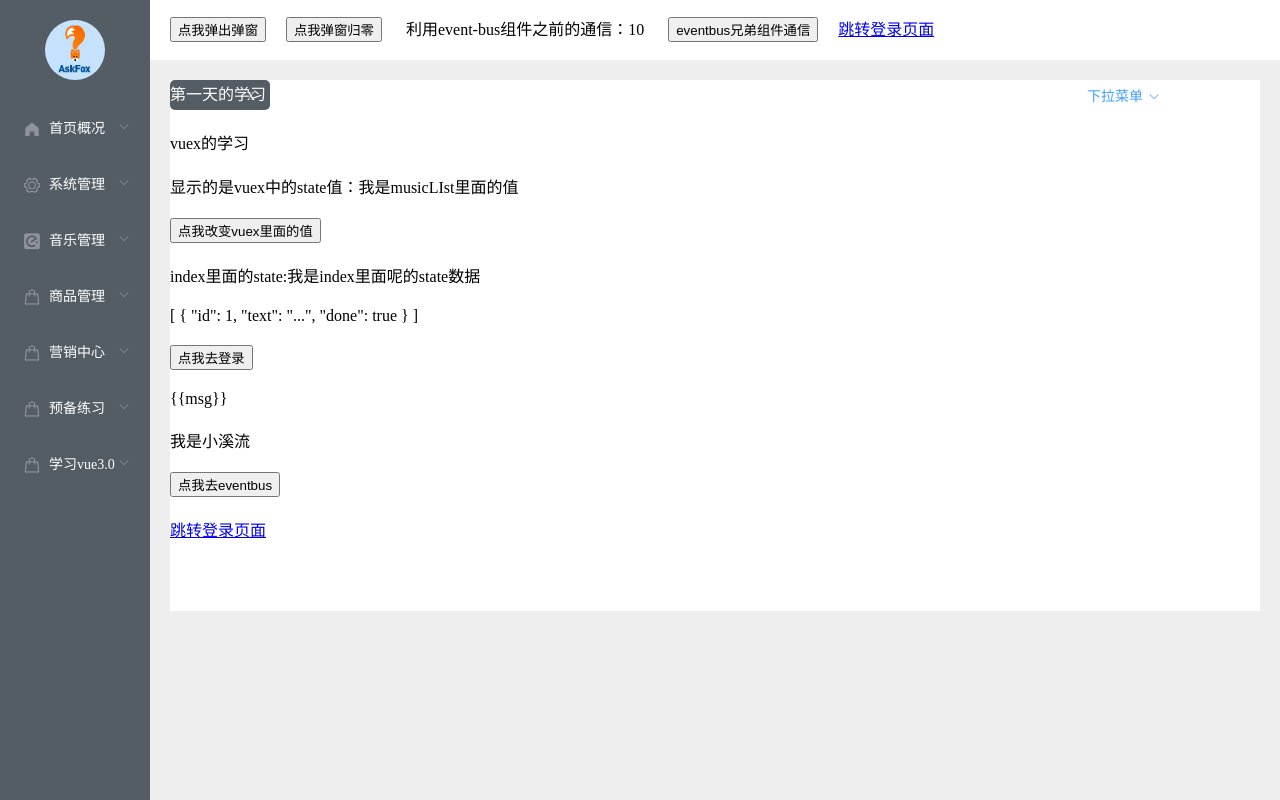
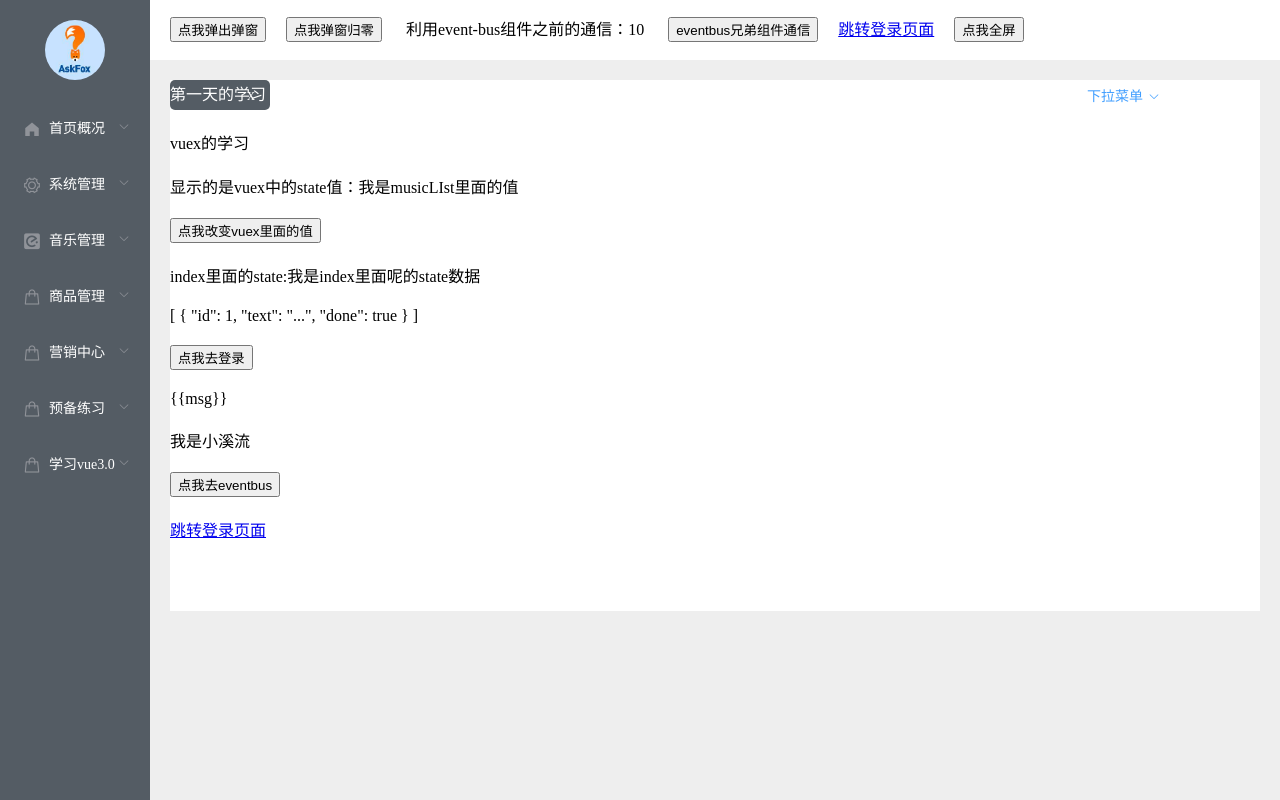
Before and after one commit to xxljunjun/vue-study, a Vue app: page /studyvue/one in a window 1280 px wide. Built offline with nearby package versions, Linux system fonts and the light colour scheme.

Commit message:
新增浏览器全屏功能

```diff
--- a/src/components/common/layout/QfHeader.vue
+++ b/src/components/common/layout/QfHeader.vue
@@ -7,6 +7,7 @@
   </span>
   <button @click="eventbusthing" class="btn">eventbus兄弟组件通信</button>
   <router-link :to="{ path: '/login'}" replace>跳转登录页面</router-link>
+  <button @click="toMaxMull" class="btnall">点我全屏</button>
   <!-- 模拟登录弹窗 -->
   <el-dialog
       title="提示"
@@ -30,6 +31,7 @@ export default {
       msg:"1111111",
       dialogVisible: false,
       event_number:10,
+      fullscreen: false
     }
   },
   watch:{
@@ -79,6 +81,33 @@ export default {
     },
     eventbusthing(){
       this.event_number++
+    },
+    toMaxMull(){
+      //screenfull的插件也能实现
+      let element = document.documentElement;
+      if (this.fullscreen) {
+        if (document.exitFullscreen) {
+          document.exitFullscreen();
+        } else if (document.webkitCancelFullScreen) {
+          document.webkitCancelFullScreen();
+        } else if (document.mozCancelFullScreen) {
+          document.mozCancelFullScreen();
+        } else if (document.msExitFullscreen) {
+          document.msExitFullscreen();
+        }
+      } else {
+        if (element.requestFullscreen) {
+          element.requestFullscreen();
+        } else if (element.webkitRequestFullScreen) {
+          element.webkitRequestFullScreen();
+        } else if (element.mozRequestFullScreen) {
+          element.mozRequestFullScreen();
+        } else if (element.msRequestFullscreen) {
+          // IE11
+          element.msRequestFullscreen();
+        }
+      }
+      this.fullscreen = !this.fullscreen;
     }
   }
 }
@@ -89,9 +118,14 @@ export default {
   color: #000;
   .btn{
     margin-right: 20px;
+    cursor: pointer;
   }
   .box{
     margin-right: 20px;
   }
+  .btnall{
+    margin-left: 20px;
+    cursor: pointer;
+  }
 }
 </style>
```
